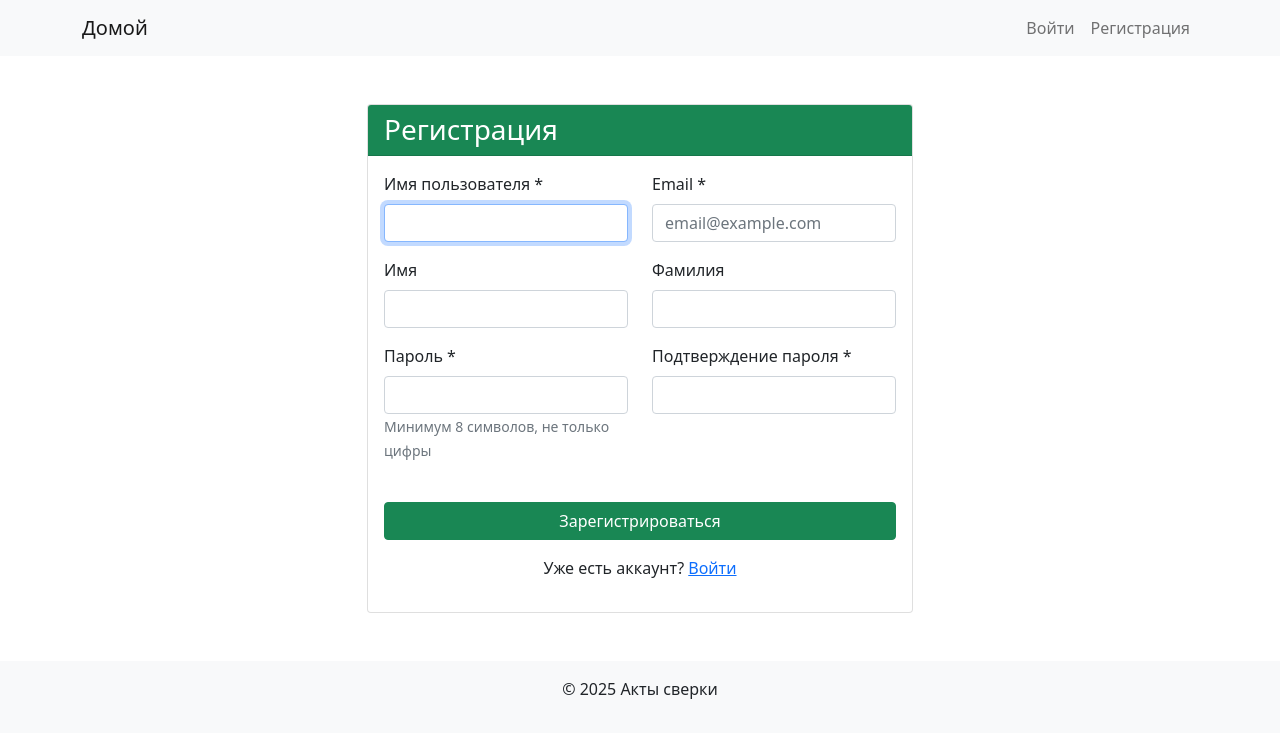
After one commit to Matvke/reconciliation-reports, a Django app: page /accounts/register/ in a window 1280 px wide. The commit adds this page. Shown: the top 738 px of the page. Run offline with Django 5.2, Linux system fonts and the light colour scheme.

Commit message:
feat(auth): add user auth - Create login, logout, register templates - Add auth urls

```diff
--- a/reconciliation/acts/admin.py
+++ b/reconciliation/acts/admin.py
@@ -3,4 +3,3 @@ from django.contrib import admin
 from .models import ReconiliationAct, Store, Supply, Transaction
 
 admin.site.register((Supply, Transaction, Store, ReconiliationAct))
-# Register your models here.
--- a/reconciliation/acts/forms.py
+++ b/reconciliation/acts/forms.py
@@ -1,6 +1,10 @@
 from django import forms
+from django.contrib.auth import get_user_model
+from django.contrib.auth.forms import UserCreationForm
 
 from .models import ReconiliationAct, Supply, Transaction
+
+User = get_user_model()
 
 
 class TransactionForm(forms.ModelForm):
@@ -49,3 +53,33 @@ class ReconiliationActForm(forms.ModelForm):
                 }
             ),
         }
+
+
+class RegisterForm(UserCreationForm):
+    email = forms.EmailField(
+        required=True,
+        widget=forms.EmailInput(
+            attrs={"class": "form-control", "placeholder": "email@example.com"}
+        ),
+    )
+
+    class Meta:
+        model = User
+        fields = [
+            "username",
+            "email",
+            "password1",
+            "password2",
+            "first_name",
+            "last_name",
+        ]
+        widgets = {
+            "username": forms.TextInput(attrs={"class": "form-control"}),
+            "first_name": forms.TextInput(attrs={"class": "form-control"}),
+            "last_name": forms.TextInput(attrs={"class": "form-control"}),
+        }
+
+    def __init__(self, *args, **kwargs):
+        super().__init__(*args, **kwargs)
+        for field in self.fields.values():
+            field.widget.attrs["class"] = "form-control"
--- a/reconciliation/acts/templates/base.html
+++ b/reconciliation/acts/templates/base.html
@@ -22,10 +22,34 @@
         <div class="container">
             <a class="navbar-brand" href="{% url 'home' %}">Домой</a>
             <div class="navbar-nav">
-                <a class="nav-link" href="{% url 'stores' %}">Магазины</a>
-                <a class="nav-link" href="{% url 'supply_list' %}">Поставки</a>
-                <a class="nav-link" href="{% url 'transaction_list' %}">Поступления</a>
-                <a class="nav-link" href="{% url 'act_list' %}">Акты сверки</a>
+                {% if user.is_authenticated %}
+                    <a class="nav-link" href="{% url 'stores' %}">Магазины</a>
+                    <a class="nav-link" href="{% url 'supply_list' %}">Поставки</a>
+                    <a class="nav-link" href="{% url 'transaction_list' %}">Поступления</a>
+                    <a class="nav-link" href="{% url 'act_list' %}">Акты сверки</a>
+                    <li class="nav-item dropdown">
+                        <a class="nav-link dropdown-toggle" href="#" role="button" data-bs-toggle="dropdown">
+                            <i class="bi bi-person-circle"></i> {{ user.username }}
+                        </a>
+                        <form method="post" action="{% url 'logout' %}" class="d-inline">
+                            {% csrf_token %}
+                            <button type="submit" class="btn btn-link nav-link p-0">
+                                <i class="bi bi-box-arrow-right"></i> Выйти
+                            </button>
+                        </form>
+                    </li>
+                                    {% else %}
+                <li class="nav-item">
+                    <a class="nav-link" href="{% url 'login' %}">
+                        <i class="bi bi-box-arrow-in-right"></i> Войти
+                    </a>
+                </li>
+                <li class="nav-item">
+                    <a class="nav-link" href="{% url 'register' %}">
+                        <i class="bi bi-person-plus"></i> Регистрация
+                    </a>
+                </li>
+                {% endif %}
             </div>
         </div>
     </nav>
--- /dev/null
+++ b/reconciliation/acts/templates/registration/register.html
@@ -0,0 +1,81 @@
+{% extends 'base.html' %}
+
+{% block content %}
+<div class="row justify-content-center">
+    <div class="col-md-8 col-lg-6">
+        <div class="card mt-4">
+            <div class="card-header bg-success text-white">
+                <h3 class="mb-0"><i class="bi bi-person-plus"></i> Регистрация</h3>
+            </div>
+            <div class="card-body">
+                <form method="post" novalidate>
+                    {% csrf_token %}
+
+                    <div class="row">
+                        <div class="col-md-6 mb-3">
+                            <label class="form-label">Имя пользователя *</label>
+                            {{ form.username }}
+                            {% if form.username.errors %}
+                            <div class="text-danger">{{ form.username.errors }}</div>
+                            {% endif %}
+                        </div>
+
+                        <div class="col-md-6 mb-3">
+                            <label class="form-label">Email *</label>
+                            {{ form.email }}
+                            {% if form.email.errors %}
+                            <div class="text-danger">{{ form.email.errors }}</div>
+                            {% endif %}
+                        </div>
+                    </div>
+
+                    <div class="row">
+                        <div class="col-md-6 mb-3">
+                            <label class="form-label">Имя</label>
+                            {{ form.first_name }}
+                        </div>
+
+                        <div class="col-md-6 mb-3">
+                            <label class="form-label">Фамилия</label>
+                            {{ form.last_name }}
+                        </div>
+                    </div>
+
+                    <div class="row">
+                        <div class="col-md-6 mb-3">
+                            <label class="form-label">Пароль *</label>
+                            {{ form.password1 }}
+                            {% if form.password1.errors %}
+                            <div class="text-danger">{{ form.password1.errors }}</div>
+                            {% endif %}
+                            <small class="form-text text-muted">
+                                Минимум 8 символов, не только цифры
+                            </small>
+                        </div>
+
+                        <div class="col-md-6 mb-3">
+                            <label class="form-label">Подтверждение пароля *</label>
+                            {{ form.password2 }}
+                            {% if form.password2.errors %}
+                            <div class="text-danger">{{ form.password2.errors }}</div>
+                            {% endif %}
+                        </div>
+                    </div>
+
+                    <div class="mt-4">
+                        <button type="submit" class="btn btn-success w-100">
+                            <i class="bi bi-check-circle"></i> Зарегистрироваться
+                        </button>
+
+                        <div class="text-center mt-3">
+                            <p>Уже есть аккаунт?
+                                <a href="{% url 'login' %}">Войти</a>
+                            </p>
+                        </div>
+                    </div>
+                </form>
+            </div>
+        </div>
+    </div>
+</div>
+{% endblock %}
--- a/reconciliation/acts/urls.py
+++ b/reconciliation/acts/urls.py
@@ -1,6 +1,6 @@
 from django.urls import path
 
-from .views import (  # noqa: F401
+from .views import (
     HomePage,
     ReconciliationActDetailView,
     ReconciliationActPrintView,
--- a/reconciliation/acts/views.py
+++ b/reconciliation/acts/views.py
@@ -1,7 +1,10 @@
 from datetime import datetime
 
+from django.contrib.auth import get_user_model, login
+from django.contrib.auth.mixins import LoginRequiredMixin
 from django.db.models import Case, DecimalField, F, Sum, Value, When
 from django.db.models.functions import Coalesce
+from django.shortcuts import redirect, render
 from django.urls import reverse_lazy
 from django.views.generic import (
     CreateView,
@@ -12,12 +15,15 @@ from django.views.generic import (
     UpdateView,
 )
 
-from .forms import ReconiliationActForm, SupplyForm, TransactionForm
+from .forms import ReconiliationActForm, RegisterForm, SupplyForm, TransactionForm
 from .models import ReconiliationAct, Store, Supply, Transaction
 
+User = get_user_model()
 
-class HomePage(TemplateView):
+
+class HomePage(LoginRequiredMixin, TemplateView):
     template_name = "pages/index.html"
+    login_url = "/accounts/login/"
 
     def get_context_data(self, **kwargs):
         context = super().get_context_data(**kwargs)
@@ -47,7 +53,7 @@ class HomePage(TemplateView):
         return context
 
 
-class StoreCreateView(CreateView):
+class StoreCreateView(LoginRequiredMixin, CreateView):
     model = Store
     fields = "__all__"
 
@@ -55,18 +61,18 @@ class StoreCreateView(CreateView):
         return reverse_lazy("act_detail", kwargs={"pk": self.object.pk})
 
 
-class StoreDeleteView(DeleteView):
+class StoreDeleteView(LoginRequiredMixin, DeleteView):
     model = Store
     success_url = reverse_lazy("stores")
 
 
-class StoreUpdateView(UpdateView):
+class StoreUpdateView(LoginRequiredMixin, UpdateView):
     model = Store
     fields = "__all__"
     success_url = reverse_lazy("stores")
 
 
-class StoreDetailView(DetailView):
+class StoreDetailView(LoginRequiredMixin, DetailView):
     model = Store
 
     def get_context_data(self, **kwargs):
@@ -100,33 +106,33 @@ class StoreDetailView(DetailView):
         return context
 
 
-class StoreListView(ListView):
+class StoreListView(LoginRequiredMixin, ListView):
     model = Store
     context_object_name = "stores"
     ordering = "id"
     paginate_by = 10
 
 
-class SupplyListView(ListView):
+class SupplyListView(LoginRequiredMixin, ListView):
     model = Supply
     ordering = "date"
     context_object_name = "supplies"
     paginate_by = 10
 
 
-class SupplyDetailView(DetailView):
+class SupplyDetailView(LoginRequiredMixin, DetailView):
     model = Supply
     context_object_name = "supply"
 
 
-class SupplyUpdateView(UpdateView):
+class SupplyUpdateView(LoginRequiredMixin, UpdateView):
     model = Supply
     fields = ["price", "date", "store"]
 
     success_url = reverse_lazy("supply_list")
 
 
-class SupplyCreateView(CreateView):
+class SupplyCreateView(LoginRequiredMixin, CreateView):
     model = Supply
     form_class = SupplyForm
 
@@ -134,31 +140,31 @@ class SupplyCreateView(CreateView):
         return reverse_lazy("act_detail", kwargs={"pk": self.object.pk})
 
 
-class SupplyDeleteView(DeleteView):
+class SupplyDeleteView(LoginRequiredMixin, DeleteView):
     model = Supply
     success_url = reverse_lazy("supply_list")
 
 
-class TransactionListView(ListView):
+class TransactionListView(LoginRequiredMixin, ListView):
     model = Transaction
     ordering = "date"
     context_object_name = "transactions"
     paginate_by = 10
 
 
-class TransactionDetailView(DetailView):
+class TransactionDetailView(LoginRequiredMixin, DetailView):
     model = Transaction
     context_object_name = "transaction"
 
 
-class TransactionUpdateView(UpdateView):
+class TransactionUpdateView(LoginRequiredMixin, UpdateView):
     model = Transaction
     fields = "__all__"
 
     success_url = reverse_lazy("transaction_list")
 
 
-class TransactionCreateView(CreateView):
+class TransactionCreateView(LoginRequiredMixin, CreateView):
     model = Transaction
     form_class = TransactionForm
 
@@ -166,13 +172,13 @@ class TransactionCreateView(CreateView):
         return reverse_lazy("act_detail", kwargs={"pk": self.object.pk})
 
 
-class TransactionDeleteView(DeleteView):
+class TransactionDeleteView(LoginRequiredMixin, DeleteView):
     model = Transaction
     success_url = reverse_lazy("transaction_list")
     template_name = "acts/transaction_confirm_delete.html"
 
 
-class ReconiliationActCreateView(CreateView):
+class ReconiliationActCreateView(LoginRequiredMixin, CreateView):
     model = ReconiliationAct
     form_class = ReconiliationActForm
     template_name = "acts/reconiliationact_form.html"
@@ -181,25 +187,25 @@ class ReconiliationActCreateView(CreateView):
         return reverse_lazy("act_detail", kwargs={"pk": self.object.pk})
 
 
-class ReconiliationActUpdateView(UpdateView):
+class ReconiliationActUpdateView(LoginRequiredMixin, UpdateView):
     model = ReconiliationAct
     fields = "__all__"
     success_url = reverse_lazy("act_list")
 
 
-class ReconiliationActDeleteView(DeleteView):
+class ReconiliationActDeleteView(LoginRequiredMixin, DeleteView):
     model = ReconiliationAct
     success_url = reverse_lazy("act_list")
 
 
-class ReconiliationActListView(ListView):
+class ReconiliationActListView(LoginRequiredMixin, ListView):
     model = ReconiliationAct
     context_object_name = "acts"
     ordering = "id"
     paginate_by = 10
 
 
-class ReconciliationActDetailView(DetailView):
+class ReconciliationActDetailView(LoginRequiredMixin, DetailView):
     model = ReconiliationAct
     context_object_name = "act"
 
@@ -237,7 +243,7 @@ class ReconciliationActDetailView(DetailView):
         return context
 
 
-class ReconciliationActPrintView(DetailView):
+class ReconciliationActPrintView(LoginRequiredMixin, DetailView):
     model = ReconiliationAct
     template_name = "acts/reconciliationact_print.html"
     context_object_name = "act"
@@ -273,3 +279,16 @@ class ReconciliationActPrintView(DetailView):
         )
 
         return context
+
+
+def register_view(request):
+    if request.method == "POST":
+        form = RegisterForm(request.POST)
+        if form.is_valid():
+            user = form.save()
+            login(request, user)
+            return redirect("home")
+    else:
+        form = RegisterForm()
+
+    return render(request, "registration/register.html", {"form": form})
--- a/reconciliation/reconciliation/settings.py
+++ b/reconciliation/reconciliation/settings.py
@@ -117,3 +117,7 @@ USE_TZ = True
 # https://docs.djangoproject.com/en/6.0/howto/static-files/
 
 STATIC_URL = "static/"
+
+LOGIN_URL = "/accounts/login/"
+LOGIN_REDIRECT_URL = "/"
+LOGOUT_REDIRECT_URL = "/"
--- a/reconciliation/reconciliation/urls.py
+++ b/reconciliation/reconciliation/urls.py
@@ -1,24 +1,10 @@
-"""
-URL configuration for reconciliation project.
-
-The `urlpatterns` list routes URLs to views. For more information please see:
-    https://docs.djangoproject.com/en/6.0/topics/http/urls/
-Examples:
-Function views
-    1. Add an import:  from my_app import views
-    2. Add a URL to urlpatterns:  path('', views.home, name='home')
-Class-based views
-    1. Add an import:  from other_app.views import Home
-    2. Add a URL to urlpatterns:  path('', Home.as_view(), name='home')
-Including another URLconf
-    1. Import the include() function: from django.urls import include, path
-    2. Add a URL to urlpatterns:  path('blog/', include('blog.urls'))
-"""
-
+from acts.views import register_view
 from django.contrib import admin
 from django.urls import include, path
 
 urlpatterns = [
     path("admin/", admin.site.urls),
-    path("acts/", include("acts.urls")),
+    path("accounts/", include("django.contrib.auth.urls")),
+    path("accounts/register/", register_view, name="register"),
+    path("", include("acts.urls")),
 ]
```
Also changed, not shown: reconciliation/acts/templates/registration/login.html (added, +82 -0 lines), reconciliation/acts/templates/registration/logout.html (added, +22 -0 lines).
